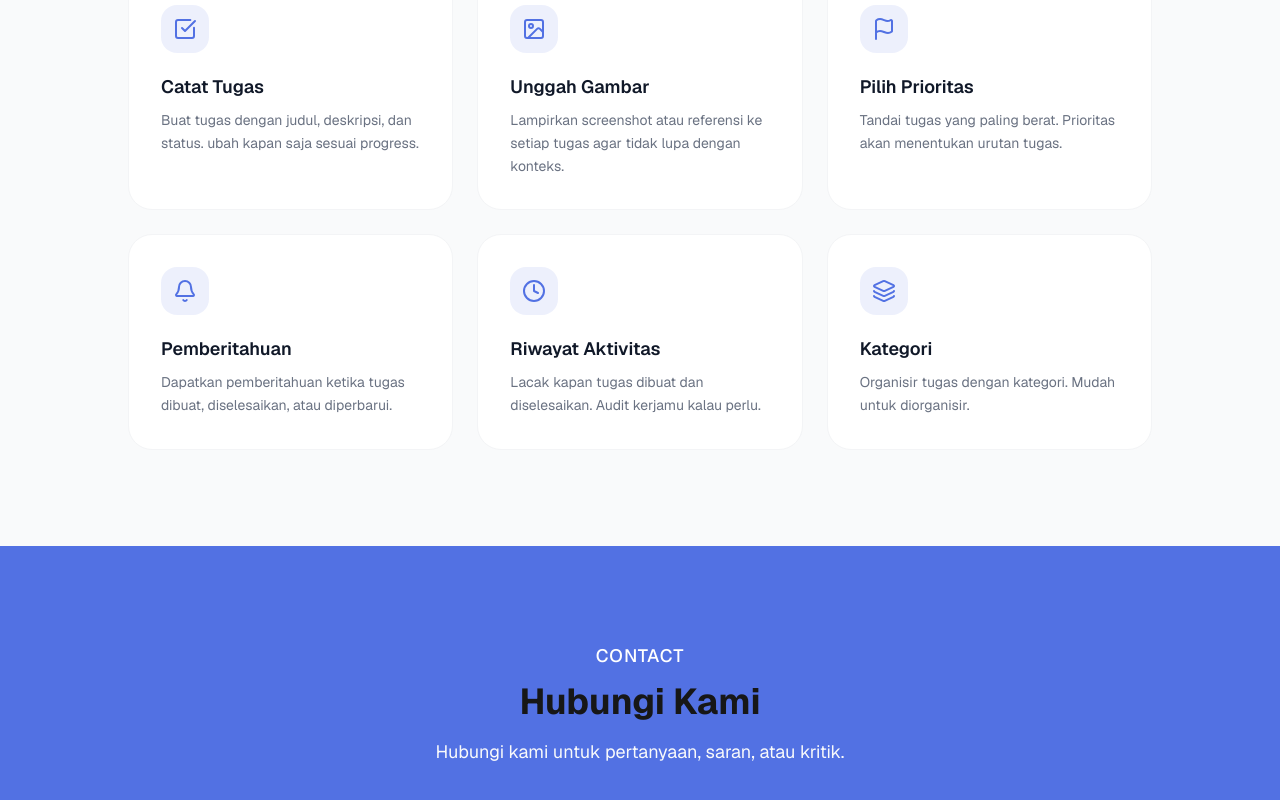
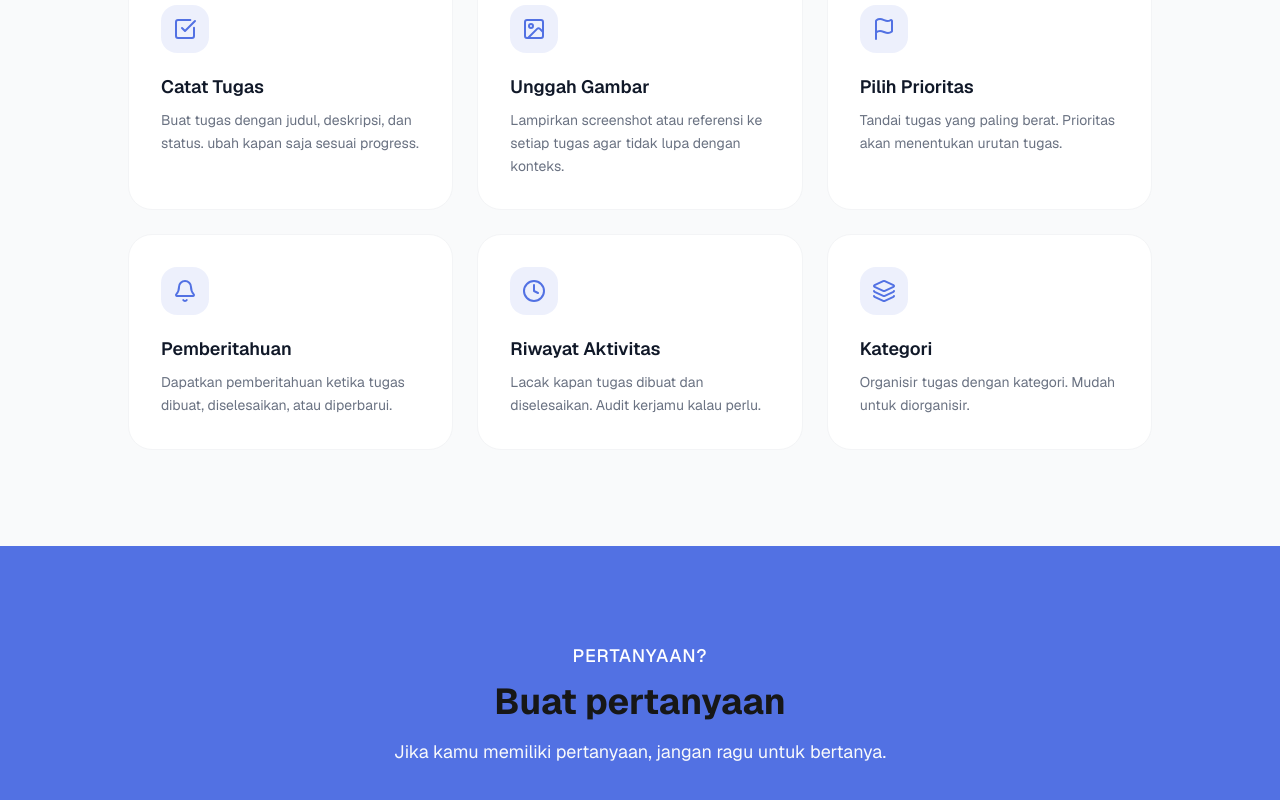
Before and after one commit to DenDev377/Tumpuk, a Next.js app: page / in a window 1280 px wide. Shown: the part 1112-1912 px from the top of the page. Built offline with nearby package versions, Linux system fonts and the light colour scheme.

Commit message:
feat(ui): menambahkan komponen ContactSection dan mengintegrasikannya ke halaman Beranda

```diff
--- a/app/page.tsx
+++ b/app/page.tsx
@@ -5,6 +5,7 @@ import Button from "@/components/Button";
 import FeatureSection from "@/components/FeatureSection";
 import { CheckSquare, Image, Flag, Bell, Clock, Layers } from "lucide-react";
 import { FeatureItem } from "@/types/feature";
+import ContactSection from "@/components/ContactSection";
 
 const feature: FeatureItem[] = [
   {
@@ -73,21 +74,11 @@ export default function Home() {
         feature={feature}
       />
 
-      <section className="bg-[#5271E3] py-24 px-4">
-        <div className="max-w-5xl mx-auto">
-          <div className="text-center mb-16">
-            <span className="inline-block text-lg font-medium text-white uppercase tracking-wider mb-3">
-              Contact
-            </span>
-            <h2 className="text-3xl sm:text-4xl font-bold text-shadow-gray-100 mb-4">
-              Hubungi Kami
-            </h2>
-            <p className="text-lg text-gray-50 max-w-2xl mx-auto">
-              Hubungi kami untuk pertanyaan, saran, atau kritik.
-            </p>
-          </div>
-        </div>
-      </section>
+      <ContactSection
+        eyebrow="Pertanyaan?"
+        title="Buat pertanyaan"
+        subtitle="Jika kamu memiliki pertanyaan, jangan ragu untuk bertanya."
+      />
     </div>
   );
 }
--- /dev/null
+++ b/components/ContactSection.tsx
@@ -0,0 +1,23 @@
+import { ContactSectionProps } from "@/types/contact";
+
+export default function ContactSection({
+  eyebrow,
+  title,
+  subtitle,
+}: ContactSectionProps) {
+  return (
+    <section className="bg-[#5271E3] py-24 px-4">
+      <div className="max-w-5xl mx-auto">
+        <div className="text-center mb-16">
+          <span className="inline-block text-lg font-medium text-white uppercase tracking-wider mb-3">
+            {eyebrow}
+          </span>
+          <h2 className="text-3xl sm:text-4xl font-bold text-shadow-gray-100 mb-4">
+            {title}
+          </h2>
+          <p className="text-lg text-gray-50 max-w-2xl mx-auto">{subtitle} </p>
+        </div>
+      </div>
+    </section>
+  );
+}
--- /dev/null
+++ b/types/contact.ts
@@ -0,0 +1,5 @@
+export type ContactSectionProps = {
+  eyebrow?: string;
+  title: string;
+  subtitle?: string;
+};
```
